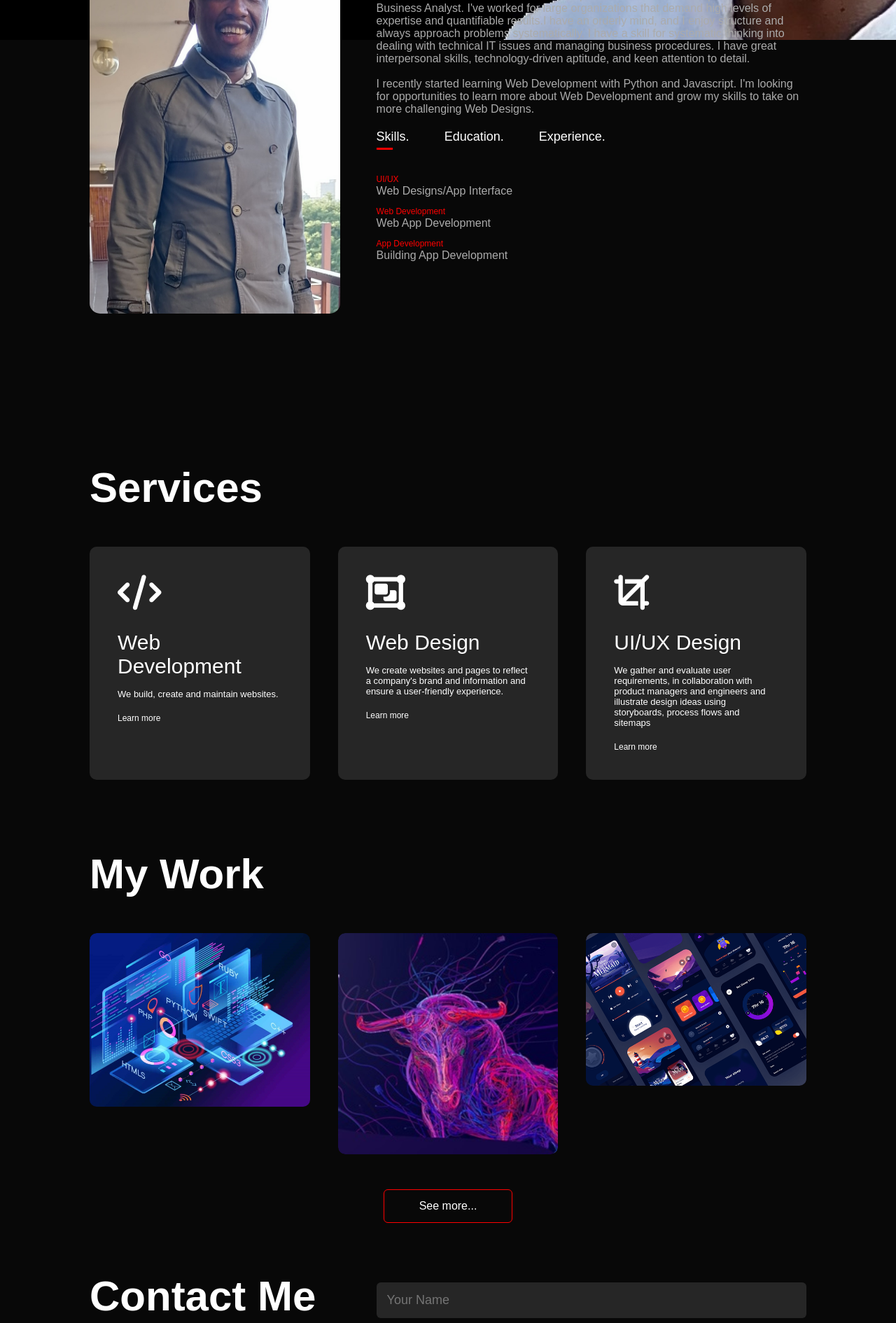
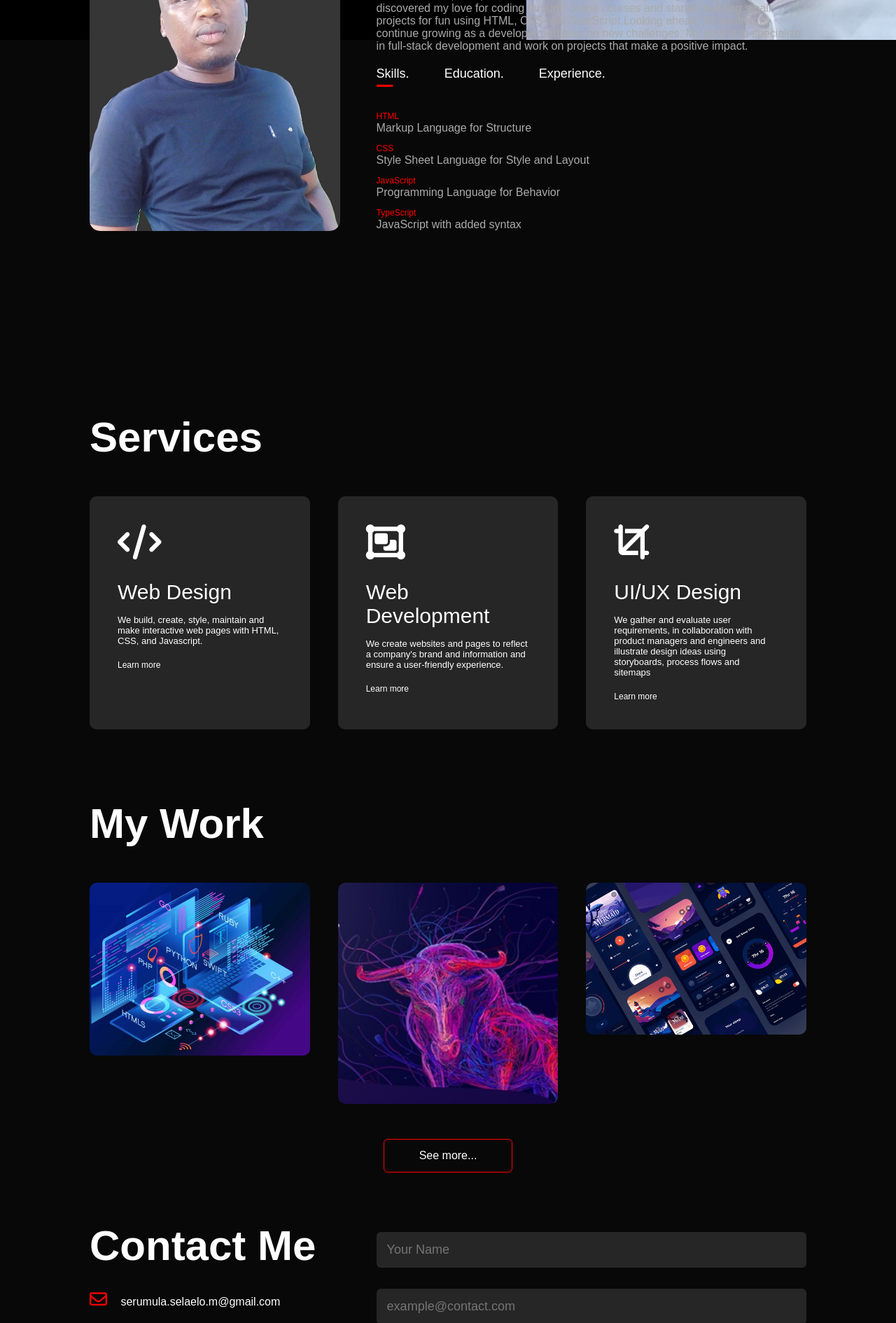
Before and after one commit to GeorgeShasha/Personal-Portfolio, a plain HTML site: page index.html in a window 1280 px wide. Shown: the part 743-2633 px from the top of the page at 70% size. Drawn offline with Linux system fonts and the light colour scheme.

Commit message:
Updated images and some contents

```diff
--- a/index.html
+++ b/index.html
@@ -1,5 +1,6 @@
 <!DOCTYPE html>
 <html lang="en">
+
 <head>
     <meta charset="UTF-8">
     <meta http-equiv="X-UA-Compatible" content="IE-edge">
@@ -8,11 +9,12 @@
     <link rel="stylesheet" href="styles.css">
     <script src="https://kit.fontawesome.com/b50e7ef54b.js" crossorigin="anonymous"></script>
 </head>
+
 <body>
     <div id="header">
         <div class="container">
             <nav>
-                <img src="images/Image-Logo-2.jpg" alt="logo" class="logo">
+                <img src="images/Image-Logo-2.jpg">
                 <ul id="sidemenu">
                     <li><a href="#header">Home</a></li>
                     <li><a href="#about">About</a></li>
@@ -24,8 +26,8 @@
                 <i class="fa-solid fa-bars" onclick="openmenu()"></i>
             </nav>
             <div class="header-text">
-                <p>Business Analyst</p>
-                <h1>Hi, I'm <span>Selaelo Serumula</span> <br>from Botlokoa, Limpopo <br>Province in South Africa.</h1>
+                <p>Self-taught Frontend Developer</p>
+                <h1>Hi, I'm <span>Selaelo</span><br>from Pretoria, South Africa.</h1>
             </div>
             </divd>
         </div>
@@ -34,17 +36,18 @@
             <div class="container">
                 <div class="row">
                     <div class="about-col-1">
-                    <img src="images/Image-About.jpg" alt="Selaelo M image." >
+                        <img src="images/Image-About.jpeg" alt="Selaelo M image.">
                     </div>
                     <div class="about-col-2">
                         <h1 class="sub-title">About Me</h1>
-                    <p> I'm Selaelo M Serumula and I work at Department of Social Development as a Business Analyst.
-                         I've worked for large organizations that
-                        demand high levels of expertise and quantifiable results.I have an orderly mind, and I enjoy structure and always approach problems systematically. I have a skill for
-                        systematic thinking into dealing with technical IT issues and managing business procedures. I have great
-                        interpersonal skills, technology-driven aptitude, and keen attention to detail. <br><br>I recently started learning Web Development with Python and Javascript.
-                        I'm looking for opportunities to learn more about Web Development and
-                        grow my skills to take on more challenging Web Designs.</p>
+                        <p>Hi, I'm Selaelo, a self-taught frontend developer from South Africa.
+                            My tech stack includes HTML, CSS, and JavaScript, and I'm currently diving into TypeScript.
+                            I discovered my love for coding through online courses and started building small projects
+                            for fun
+                            using HTML, CSS and JavaScript.Looking ahead,
+                            I'm excited to continue growing as a developer and take on new challenges. My goal is to
+                            specialize in
+                            full-stack development and work on projects that make a positive impact.</p>
 
                         <div class="tab-titles">
                             <p class="tab-links active-link" onclick="opentab('skills')">Skills.</p>
@@ -53,23 +56,26 @@
                         </div>
                         <div class="tab-contents active-tab" id="skills">
                             <ul>
-                                <li><span>UI/UX</span><br>Web Designs/App Interface</li>
-                                <li><span>Web Development</span><br>Web App Development</li>
-                                <li><span>App Development</span><br>Building App Development</li>
+                                <li><span>HTML</span><br>Markup Language for Structure</li>
+                                <li><span>CSS</span><br>Style Sheet Language for Style and Layout</li>
+                                <li><span>JavaScript</span><br>Programming Language for Behavior</li>
+                                <li><span>TypeScript</span><br>JavaScript with added syntax</li>
                             </ul>
                         </div>
                         <div class="tab-contents" id="education">
                             <ul>
-                                <li><span>2024: TSAfrika Foundation</span><br>Business Analyst</li>
-                                <li><span>2006 - 2012: University of Pretoria</span><br>Meturllugical Engineering</li>
-                                <li><span>2006: St. Brendans Catholic</span><br>Grade 12 Senior Certificate</li>
+                                <li><span>freeCodeCamp</span><br>Responsive Web Design & JavaScript Algorithms and Data
+                                    Structures</li>
+                                <li><span>HarvardX CS50W</span><br>CS50's Web Programming with Python and JavaScript
+                                </li>
+                                <li><span>Codecademy</span><br>Web Development, HTML, CSS, JavaScript</li>
                             </ul>
                         </div>
                         <div class="tab-contents" id="experience">
                             <ul>
-                                <li><span>George Shasha Capital</span><br>Creditor, Web Development & Business Analyst</li>
-                                <li><span>Department of Social Development</span><br>Web Development & Business Analyst</li>
-                                <li><span>TSAfrika Foundation</span><br>Business Analyst</li>
+                                <li><span>Hire Me</span><br>I am Passionate about Coding.</li>
+                                <li><span>Hire Me</span><br>I might not know the answer, but I'll do whatever it takes to get the answer.</li>
+                                <li><span>Hire Me</span><br>I deeply, with a passion that can't be measured, love coding.</li>
                             </ul>
                         </div>
                     </div>
@@ -85,13 +91,14 @@
                 <div class="services-list">
                     <div>
                         <i class="fa-solid fa-code"></i>
-                    <h2>Web Development</h2>
-                    <p>We build, create and maintain websites.</p>
+                        <h2>Web Design</h2>
+                        <p>We build, create, style, maintain and make interactive web pages with
+                            HTML, CSS, and Javascript.</p>
                         <a href="#">Learn more</a>
                     </div>
                     <div>
                         <i class="fa-solid fa-object-group"></i>
-                    <h2>Web Design</h2>
+                        <h2>Web Development</h2>
                         <p>We create websites and pages to reflect a company's brand and information and
                             ensure a user-friendly experience.</p>
                         <a href="#">Learn more</a>
@@ -114,37 +121,27 @@
                 <h1 class="sub-title">My Work</h1>
                 <div class="work-list">
                     <div class="work">
-                    <img src="images/work-1.jpg" alt="Web Development">
+                        <img src="images/work-1.jpg">
                         <div class="layer">
-                        <h3>Web Development with Python and Javascript</h3>
-                        <p>Understanding HTML is the first step toward learning JavaScript.
-                            Because JavaScript is most commonly used as part of a web page,
-                             which can only be learned through HTML.
-                        </p>
+                            <h3>Single-Page Application</h3>
+                            <p>A dynamic web app that loads a single HTML page and updates content dynamically.</p>
+                            <a href="#"><i class="fa-solid fa-arrow-up-right-from-square"></i></a>
+                        </div>
+                    </div>
+                    <div class="work">
+                        <img src="images/work-2.jpg">
+                        <div class="layer">
+                            <h3>Weather App</h3>
+                            <p>Fetches and displays weather data from an API.</p>
                             <a href="#"><i class="fa-solid fa-arrow-up-right-from-square"></i></a>
 
                         </div>
                     </div>
                     <div class="work">
-                    <img src="images/work-2.jpg" alt="Web Design">
+                        <img src="images/work-3.png">
                         <div class="layer">
-                        <h3>Web Design</h3>
-                        <p>
-                            Web design is the creation of websites and pages to reflect a
-                            company's brand and information and ensure a user-friendly experience.
-                            Appearance and design are incorporated as vital elements whether
-                        </p>
-                        <a href="#"><i class="fa-solid fa-arrow-up-right-from-square"></i></a>
-
-                    </div>
-                </div>
-                <div class="work">
-                    <img src="images/work-3.png" alt="UX/UI Design">
-                    <div class="layer">
-                        <h3>UX/UI Design</h3>
-                        <p>
-                            User interface developer develops and tweak the user interface of the website design.
-                        </p>
+                            <h3>Interactive Quiz</h3>
+                            <p> A quiz app that provides instant feedback.</p>
                             <a href="#"><i class="fa-solid fa-arrow-up-right-from-square"></i></a>
 
                         </div>
@@ -174,7 +171,8 @@
                                 <form>
                                     <input type="text" name="Name" placeholder="Your Name" required>
                                     <input type="email" name="email" placeholder="example@contact.com" required>
-                    <textarea name="Message" col="6" rows="6" placeholder="Your Message..." required></textarea>
+                                    <textarea name="Message" col="6" rows="6" placeholder="Your Message..."
+                                        required></textarea>
                                     <button type="submit" class="btn btn2">Submit</button>
 
                                 </form>
@@ -185,15 +183,16 @@
                         <p>Copyright <i class="fa-regular fa-copyright"></i> Selaelo M Serumula.</p>
                     </div>
                 </div>
+
                 <script>
 
                     var tablinks = document.getElementsByClassName("tab-links");
                     var tabcontents = document.getElementsByClassName("tab-contents");
-    function opentab(tabname){
-        for(tablink of tablinks){
+                    function opentab(tabname) {
+                        for (tablink of tablinks) {
                             tablink.classList.remove("active-link");
                         }
-        for(tabcontent of tabcontents){
+                        for (tabcontent of tabcontents) {
                             tabcontent.classList.remove("active-tab");
                         }
                         event.currentTarget.classList.add("active-link")
@@ -213,5 +212,8 @@ function closemenu() {
                         sidemenu.style.right = "-200px"
                     }
                 </script>
+
+
 </body>
+
 </html>
--- a/styles.css
+++ b/styles.css
@@ -16,7 +16,7 @@ body {
 #header {
     width: 100%;
     height: 100vh;
-    background-image:url(images/Image-Header-2.jpg);
+    background-image:url(images/selaelo-header.png);
     background-size: cover;
     background-position: center;
 }
@@ -32,10 +32,16 @@ nav {
     flex-wrap: wrap;
 }
 
-.logo {
+nav img {
     width: 250px;
 }
 
+nav i {
+    font-size: 100px;
+}
+ nav i:hover {
+    color: #ff0000;
+ }
 nav ul li {
     display: inline-block;
     list-style: none;
@@ -81,7 +87,7 @@ nav ul li a:hover::after {
 /* ------------about------------ */
 
 #about {
-    padding: 160px 0px;
+    padding: 200px 0px;
     color: #ababab;
 }
 
```
Also changed, not shown: images/Image-About.jpeg (added), images/Image-About.jpg (deleted), images/Image-Header-2 - Phone.jpg, images/Image-Header-2.jpg (deleted), images/selaelo-header.png (added). Lines whose indentation alone changed are shown as unchanged.
